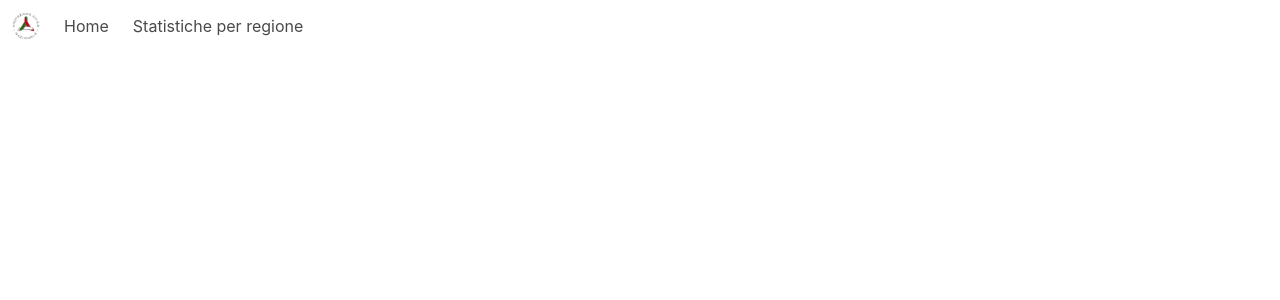
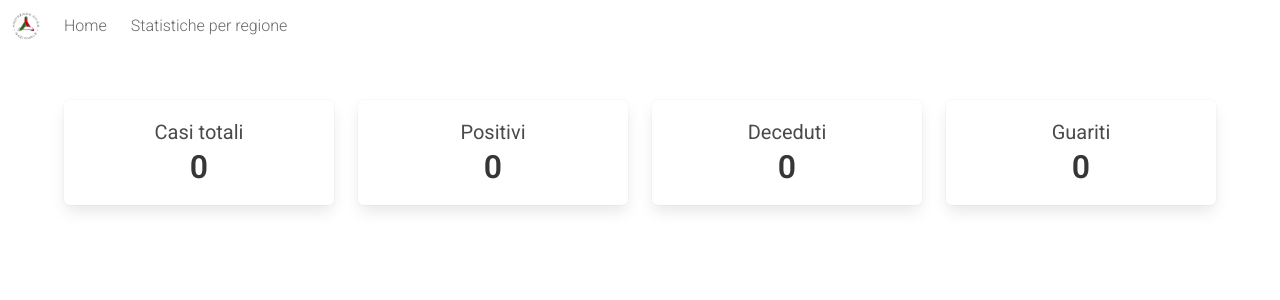
Before and after one commit to rh01/covid-ita, a Vue app: page / in a window 1280 px wide. Shown: the top 300 px of the page. Built offline with nearby package versions, Linux system fonts and the light colour scheme.

Commit message:
Init card stats

```diff
--- a/src/assets/style.css
+++ b/src/assets/style.css
@@ -0,0 +1,10 @@
+*{
+    font-family: 'Roboto', sans-serif!important;
+    font-weight: 300;
+}
+.style-navbar-link{
+    color:rgba(102, 102, 102, 0.986)!important;
+}
+.style-navbar-link:hover{
+    color:black!important;
+}
--- /dev/null
+++ b/src/components/CardStats.vue
@@ -0,0 +1,38 @@
+<template>
+    <section class="section">
+        <div class="container">
+            <div class="tile is-ancestor" style="text-align:center">
+                <div class="tile is-parent">
+                    <article class="tile is-child box">
+                        <p class="subtitle">Casi totali</p>
+                        <p class="title">0</p>
+                    </article>
+                </div>
+                <div class="tile is-parent">
+                    <article class="tile is-child box">
+                        <p class="subtitle">Positivi</p>
+                        <p class="title">0</p>
+                    </article>
+                </div>
+                <div class="tile is-parent">
+                    <article class="tile is-child box">
+                        <p class="subtitle">Deceduti</p>
+                        <p class="title">0</p>
+                    </article>
+                </div>
+                <div class="tile is-parent">
+                    <article class="tile is-child box">
+                        <p class="subtitle">Guariti</p>
+                        <p class="title">0</p>
+                    </article>
+                </div>
+            </div>
+        </div>
+    </section>
+</template>
+
+<script>
+    export default {
+        name: 'CardStats'
+    }
+</script>
--- a/src/components/Navbar.vue
+++ b/src/components/Navbar.vue
@@ -13,10 +13,10 @@
         </div>
         <div id="drawer" class="navbar-menu" :class="{ 'is-active': showNav }">
             <div class="navbar-start">
-                <a class="navbar-item">
+                <a class="navbar-item style-navbar-link">
                     Home
                 </a>
-                <a class="navbar-item">
+                <a class="navbar-item style-navbar-link">
                     Statistiche per regione
                 </a>
             </div>
--- a/src/pages/Homepage.vue
+++ b/src/pages/Homepage.vue
@@ -1,16 +1,19 @@
 <template>
   <div>
     <navbar></navbar>
+    <cardstats></cardstats>
   </div>
 </template>
 
 <script>
   import Navbar from '../components/Navbar.vue'
+  import CardStats from '../components/CardStats.vue'
 
   export default {
     name: 'Homepage',
     components: {
-      'navbar': Navbar
+      'navbar': Navbar,
+      'cardstats': CardStats
     }
   }
 </script>
```
